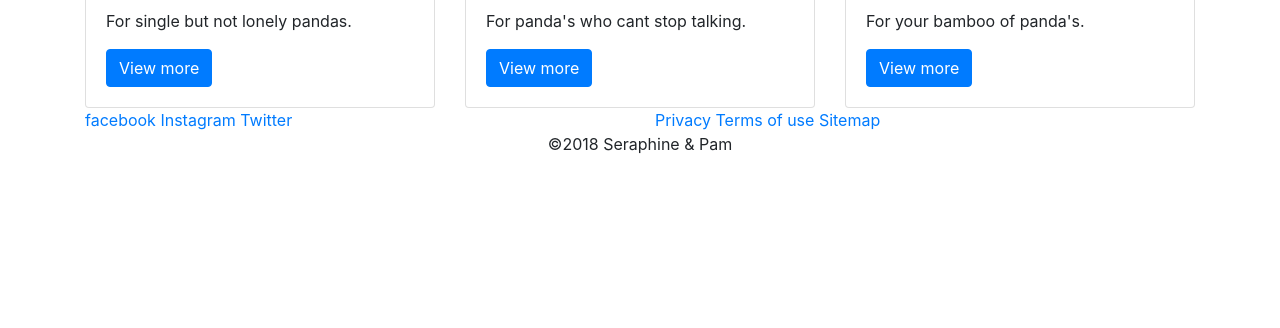
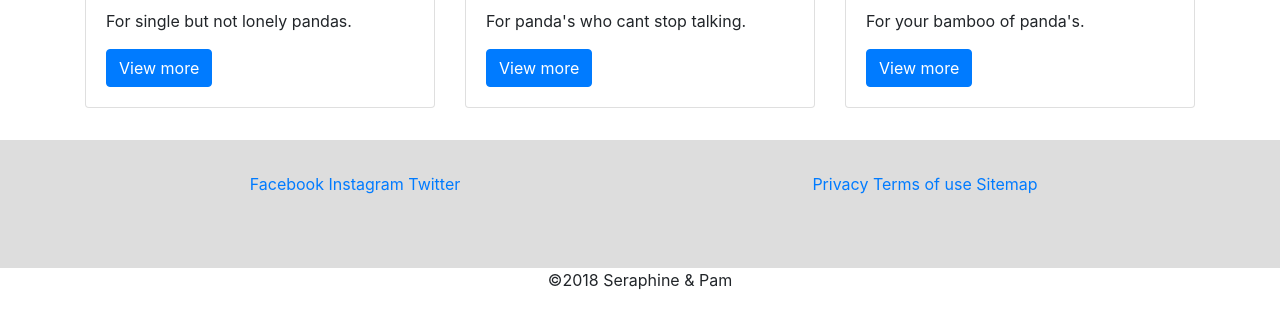
Before and after one commit to pamdesilva/seraphine-pam-data-plan-website, a plain HTML site: page index.html in a window 1280 px wide. Shown: the part 442-770 px from the top of the page. Drawn offline with nearby package versions, Linux system fonts and the light colour scheme.

Commit message:
added styles to footer

```diff
--- a/css/styles.css
+++ b/css/styles.css
@@ -0,0 +1,6 @@
+footer {
+  background: #ddd;
+  height: 8rem;
+  margin-top: 2rem;
+  padding-top: 2rem;
+}
--- a/index.html
+++ b/index.html
@@ -80,26 +80,27 @@
   </section>
 
   <footer>
-    <div class="container">
+    <div class="container text-center">
       <div class="row">
-        <div class="col">
-          <a href="#">facebook</a>
+        <div class="col-lg">
+          <a href="#">Facebook</a>
           <a href="#">Instagram</a>
           <a href="#">Twitter</a>
         </div>
-        <div class="col">
+        <div class="col-lg">
           <a href="#">Privacy</a>
           <a href="#">Terms of use</a>
           <a href="#">Sitemap</a></a>
         </div>
       </div>
-      <div class="row">
-        <div class="col text-center">
-          <p>©2018 Seraphine & Pam</p>
-        </div>
-      </div>
+  </footer>
+
+  <div class="row" id="copyright">
+    <div class="col text-center">
+      <p>©2018 Seraphine & Pam</p>
     </div>
-  </footer>
+  </div>
+  </div>
 
   <script src="http://code.jquery.com/jquery-3.3.1.min.js" integrity="sha256-FgpCb/KJQlLNfOu91ta32o/NMZxltwRo8QtmkMRdAu8=" crossorigin="anonymous"></script>
   <script src="js/app.js"></script>
```
